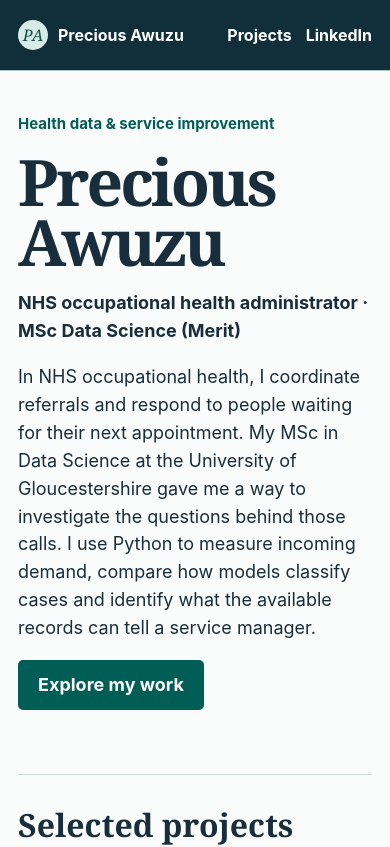
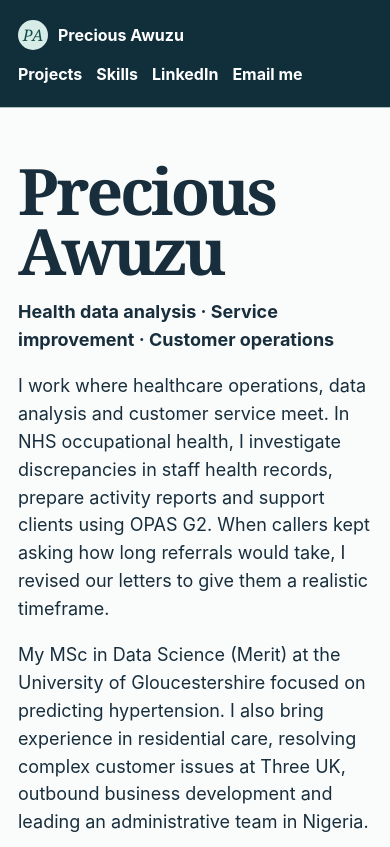
Before and after one commit to Precious-Awuzu/precious-awuzu.github.io, a plain HTML site: page index.html in a window 390 px wide. Shown: the top 847 px of the page. Drawn offline with Linux system fonts and the light colour scheme.

Commit message:
Present wider professional experience, skills and direct email contact

```diff
--- a/index.html
+++ b/index.html
@@ -93,19 +93,19 @@ main :focus-visible,.skip:focus-visible{outline:3px solid #005b55;outline-offset
   <div class="navwrap">
     <a class="brand" href="index.html"><b aria-hidden="true">PA</b> Precious Awuzu</a>
     <nav aria-label="Main">
-      <a href="index.html#projects">Projects</a>
+      <a href="index.html#projects">Projects</a> <a href="#skills">Skills</a>
       <a href="https://uk.linkedin.com/in/precious-awuzu-581737a3">LinkedIn</a>
-    </nav>
+    <a href="mailto:preciousawuzu@outlook.com">Email me</a></nav>
   </div>
 </header>
 
 <main id="main">
   <div class="hero">
     <div>
-      <small>Health data &amp; service improvement</small>
       <h1>Precious Awuzu</h1>
-      <p><strong>NHS occupational health administrator · MSc Data Science (Merit)</strong></p>
-      <p>In NHS occupational health, I coordinate referrals and respond to people waiting for their next appointment. My MSc in Data Science at the University of Gloucestershire gave me a way to investigate the questions behind those calls. I use Python to measure incoming demand, compare how models classify cases and identify what the available records can tell a service manager.</p>
+      <p><strong>Health data analysis · Service improvement · Customer operations</strong></p>
+      <p>I work where healthcare operations, data analysis and customer service meet. In NHS occupational health, I investigate discrepancies in staff health records, prepare activity reports and support clients using OPAS G2. When callers kept asking how long referrals would take, I revised our letters to give them a realistic timeframe.</p>
+      <p>My MSc in Data Science (Merit) at the University of Gloucestershire focused on predicting hypertension. I also bring experience in residential care, resolving complex customer issues at Three UK, outbound business development and leading an administrative team in Nigeria.</p>
       <a class="cta" href="#projects">Explore my work</a>
     </div>
   </div>
@@ -178,11 +178,11 @@ main :focus-visible,.skip:focus-visible{outline:3px solid #005b55;outline-offset
       <small>Python · CSV analysis</small>
     </article>
   </div>
-</main>
+<section id="skills"><h2>Skills in practice</h2><h3>Data analysis and modelling</h3><p>Python, pandas, scikit-learn, SQL, Excel and Power BI. My projects include analysing NHS referral volumes and comparing six hypertension classifiers.</p><h3>Healthcare operations and governance</h3><p>Cohort, OPAS G2, data quality checks, KPI reporting and audit support. I built a Microsoft Lists tracker so administrators and clinical PAs could review appointment changes in one place.</p><h3>Customer and team operations</h3><p>Customer retention, technical troubleshooting, CRM records, prospecting and team coordination. At Three UK, I handled complex orders and coached colleagues on compliance.</p></section></main>
 
 <footer>
   <div>
     <strong>Precious Elochukwu Awuzu</strong>
-    <a href="https://uk.linkedin.com/in/precious-awuzu-581737a3">Connect on LinkedIn</a>
+    <a href="https://uk.linkedin.com/in/precious-awuzu-581737a3">Connect on LinkedIn</a> <a href="mailto:preciousawuzu@outlook.com">preciousawuzu@outlook.com</a>
   </div>
 </footer>
```
Also changed, not shown: clinic.html (+1 -1 lines), governance.html (+2 -2 lines), quality.html (+1 -1 lines), research.html (+1 -1 lines), 1 other file.
